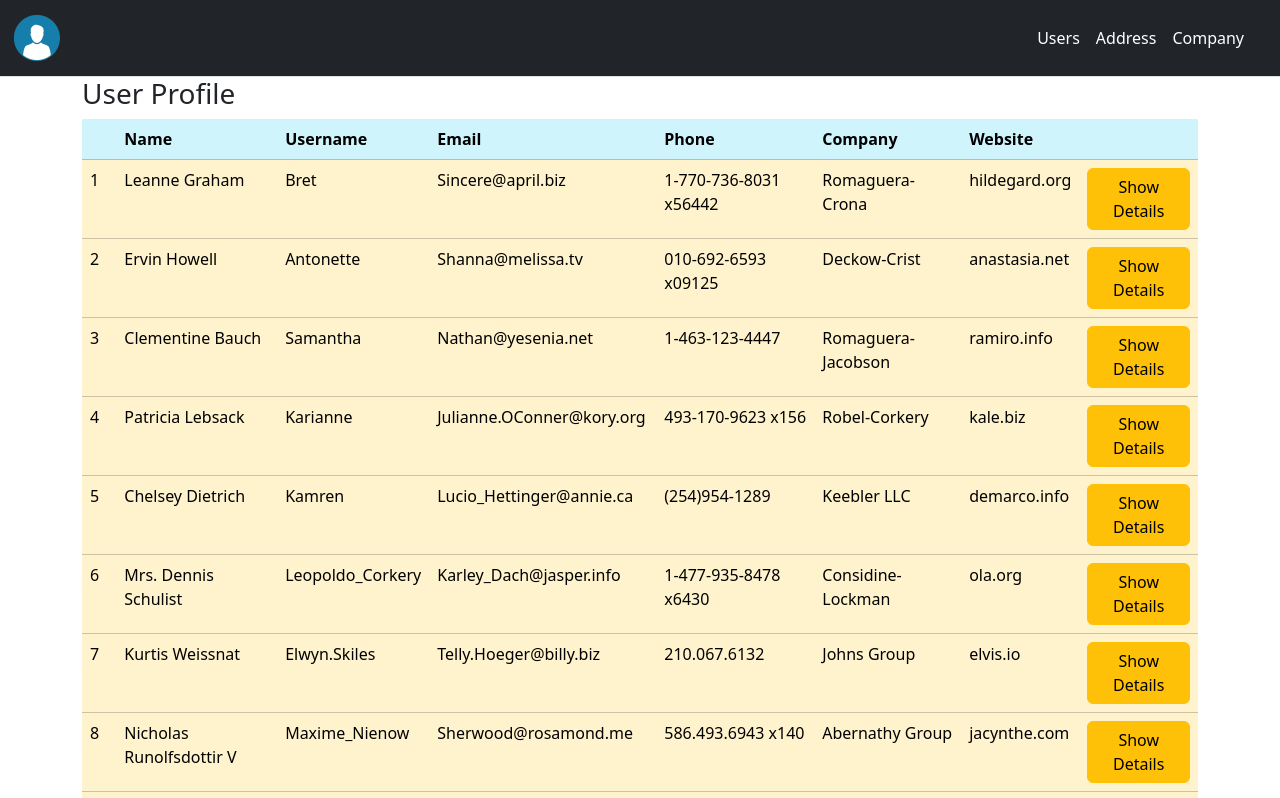
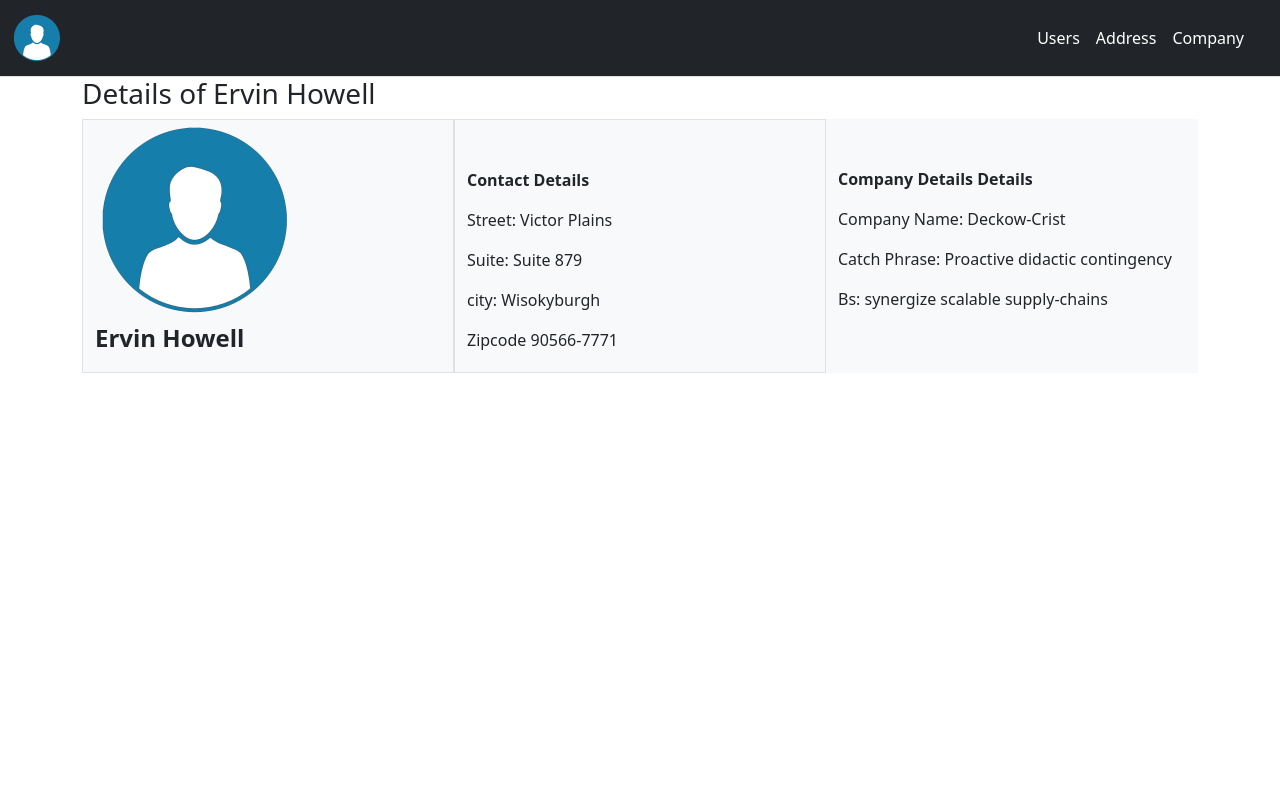
Before and after one commit to Renetta/Ideal_Solutions_Task1, an Angular app in the folder UserProfile/: page /users/1 in a window 1280 px wide. Shown: the top 798 px of the page. Built offline with nearby package versions, Linux system fonts and the light colour scheme.

Commit message:
Showing Address details of users in Address tab

```diff
--- a/UserProfile/src/app/app-routing.module.ts
+++ b/UserProfile/src/app/app-routing.module.ts
@@ -7,7 +7,7 @@ import { CompanyComponent } from './components/company/company.component';
 const routes: Routes = [
   { path: "", pathMatch: "full", redirectTo: "/users"},
   { path: "users", component: UserprofileComponent},
-  { path: "users/:id", component: UserprofileComponent},
+  { path: "users/:id", component: AddressComponent},
   { path: 'address', component: AddressComponent},
   { path: 'company', component: CompanyComponent},
 ];
--- a/UserProfile/src/app/components/address/address.component.html
+++ b/UserProfile/src/app/components/address/address.component.html
@@ -1 +1,59 @@
-<p>address works!</p>
+<ng-container *ngIf="userId">
+    <div class="container">
+        <h3>Details of {{selectedUser?.name}}</h3>
+        <div class="container bg-light">
+            <div class="row">
+                <div class="col-md-4 border border-right-1">
+                    <img src="/assets/images/logo.png" alt srcset
+                        class="img-fluid rounded text-center" width="200">
+                    <p class="fs-4 text-start fw-bold">{{selectedUser?.name}}</p>
+                </div>
+                <div class="col-md-4  border border-right-1">
+                    <p class="fw-bold mt-5">Contact Details</p>
+                    <p>Street: {{selectedUser?.address.street}}</p>
+                    <p>Suite: {{selectedUser?.address.suite}}</p>
+                    <p>city: {{selectedUser?.address.city}}</p>
+                    <p>Zipcode {{selectedUser?.address.zipcode}}</p>
+                </div>
+                <div class="col-md-4  mt-5">
+                    <p class="fw-bold">Company Details Details</p>
+                    <p>Company Name: {{selectedUser?.company.name}}</p>
+                    <p>Catch Phrase: {{selectedUser?.company.catchPhrase}}</p>
+                    <p>Bs: {{selectedUser?.company.bs}}</p>
+                </div>
+
+            </div>
+        </div>
+    </div>
+</ng-container>
+
+<ng-container *ngIf="!selectedUser">
+    <div class="container">
+        <h3>USER CONTACT DETAILS</h3>
+        <table class="table table-info">
+            <thead>
+                <tr>
+                    <th></th>
+                    <th>Name</th>
+                    <th>Street</th>
+                    <th>Suite</th>
+                    <th>City</th>
+                    <th>Zipcode</th>
+                    <th>Location</th>
+                </tr>
+            </thead>
+            <tbody>
+                <tr *ngFor="let addr of address; let i = index;"
+                    class="table-warning">
+                    <td>{{i + 1}}</td>
+                    <td>{{addr.user.name}}</td>
+                    <td>{{addr.street}}</td>
+                    <td>{{addr.suite}}</td>
+                    <td>{{addr.city}}</td>
+                    <td>{{addr.zipcode}}</td>
+                    <td>{{addr.geo.lat}}</td>
+                </tr>
+            </tbody>
+        </table>
+    </div>
+</ng-container>
--- a/UserProfile/src/app/components/address/address.component.ts
+++ b/UserProfile/src/app/components/address/address.component.ts
@@ -1,4 +1,8 @@
 import { Component } from '@angular/core';
+import { ActivatedRoute } from '@angular/router';
+import { Address } from 'src/app/modals/address';
+import { users } from 'src/app/modals/users';
+import { UsersService } from 'src/app/services/users.service';
 
 @Component({
   selector: 'app-address',
@@ -7,4 +11,37 @@ import { Component } from '@angular/core';
 })
 export class AddressComponent {
 
+  users: users[] = [];
+  userId;
+  selectedUser;
+  address: Address[] = [];
+  constructor(private activatedRoute: ActivatedRoute,
+    private userService: UsersService) {
+
+  }
+
+  ngOnInit(): void {
+    this.userId = this.activatedRoute.snapshot.paramMap.get('id');
+    this.userService.fetchUsers().subscribe((data) => {
+      this.users = data;
+      if (this.userId) {
+        this.selectedUser = this.users.find(item => item.id == this.userId);
+      }
+      else  {
+        this.users.forEach((item) => {
+          this.address.push({
+            user: {
+              id: item.id,
+              name: item.name,
+            },
+            street: item.address.street,
+            suite: item.address.suite,
+            city: item.address.city,
+            zipcode: item.address.zipcode,
+            geo: item.address.geo
+          });
+        });
+      }
+    });
+  }
 }
--- a/UserProfile/src/app/components/userprofile/userprofile.component.html
+++ b/UserProfile/src/app/components/userprofile/userprofile.component.html
@@ -22,7 +22,7 @@
                 <td>{{user.phone}}</td>
                 <td>{{user.company.name}}</td>
                 <td>{{user.website}}</td>
-                <td><button class="btn btn-warning" routerLink="/user/{{user.id}}">Show Details</button></td>
+                <td><button class="btn btn-warning" routerLink="/users/{{user.id}}">Show Details</button></td>
             </tr>
         </tbody>
     </table>
--- a/UserProfile/src/app/components/userprofile/userprofile.component.ts
+++ b/UserProfile/src/app/components/userprofile/userprofile.component.ts
@@ -16,8 +16,11 @@ export class UserprofileComponent  implements OnInit{
   ngOnInit(): void {
     this.userService.fetchUsers().subscribe((data) => {
       this.users = data;
-      console.log(data);
     })
+  }
+
+  showSelectdUser = (user: users) => {
+    this.userService.getUserDetails(user);
   }
 
 
--- a/UserProfile/src/app/navbar/navbar.component.html
+++ b/UserProfile/src/app/navbar/navbar.component.html
@@ -23,7 +23,7 @@
             <div class="offcanvas-body">
                 <ul class="navbar-nav justify-content-end flex-grow-1 pe-3">
                     <li class="nav-item active" data-bs-dismiss="offcanvas">
-                        <a class="nav-link" routerLink="/user"
+                        <a class="nav-link" routerLink="/users"
                             routerLinkActive="active">Users</a>
                     </li>
                     <li class="nav-item" data-bs-dismiss="offcanvas">
```
Also changed, not shown: 1 other file (tests, documents, lock files or other folders).
